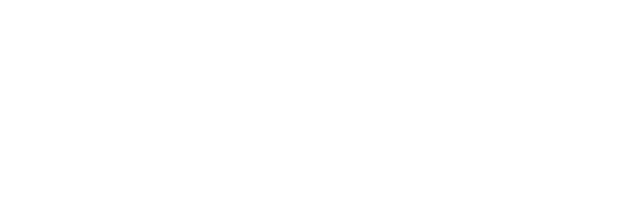
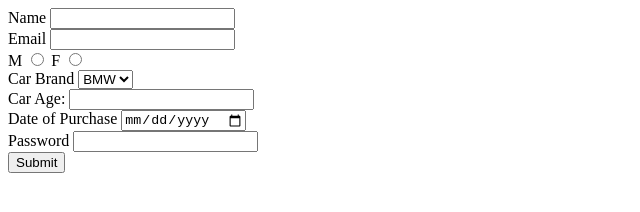
Before and after one commit to acciojob/car-insurance-form-SaikiranThalloju, a website: page main.html in a window 1280 px wide. Shown: the whole page, without its empty margins (0-640 px from the left). Drawn offline with Linux system fonts and the light colour scheme.

Commit message:
created a submission

```diff
--- a/main.html
+++ b/main.html
@@ -8,6 +8,42 @@
 
 <body>
 	<!-- the entire body must be written by student -->
+	<form>
+		<label for = "name">Name</label>
+		<input type = "text" id = "name" required">
+		</br>
+		<label for = "email">Email</label>
+		<input type = "Email" id = "email" required">
+	</br>
+		<label for = "gender-m">M</label>
+		<input type = "radio" id = "gender-m" name = "gender" required">
+		<label for = "gender-f">F</label>
+		<input type = "radio" id = "gender-f" name = "gender" required">
+		<br>
+		<label for = "cars">Car Brand</label>
+		<select id = "cars">
+			<option>BMW</option>
+			<option>Audi</option>
+			<option>Benz</option>
+		</select>
+	</br>
+		<label for = "carage">Car Age:</label>
+		<input type = "Number" id = "carage" required">
+	</br>
+		<label for = "dop">Date of Purchase</label>
+		<input type = "date" id = "dop" required">
+	</br>
+			<label for = "password">Password</label>
+		<input type = "Password" id = "password" required">
+	</br>
+		<button type = "submit">Submit</button>
+
+
+
+
+
+
+	</form>
     <script type="text/javascript" src="./script.js">
 </script>
 
```
